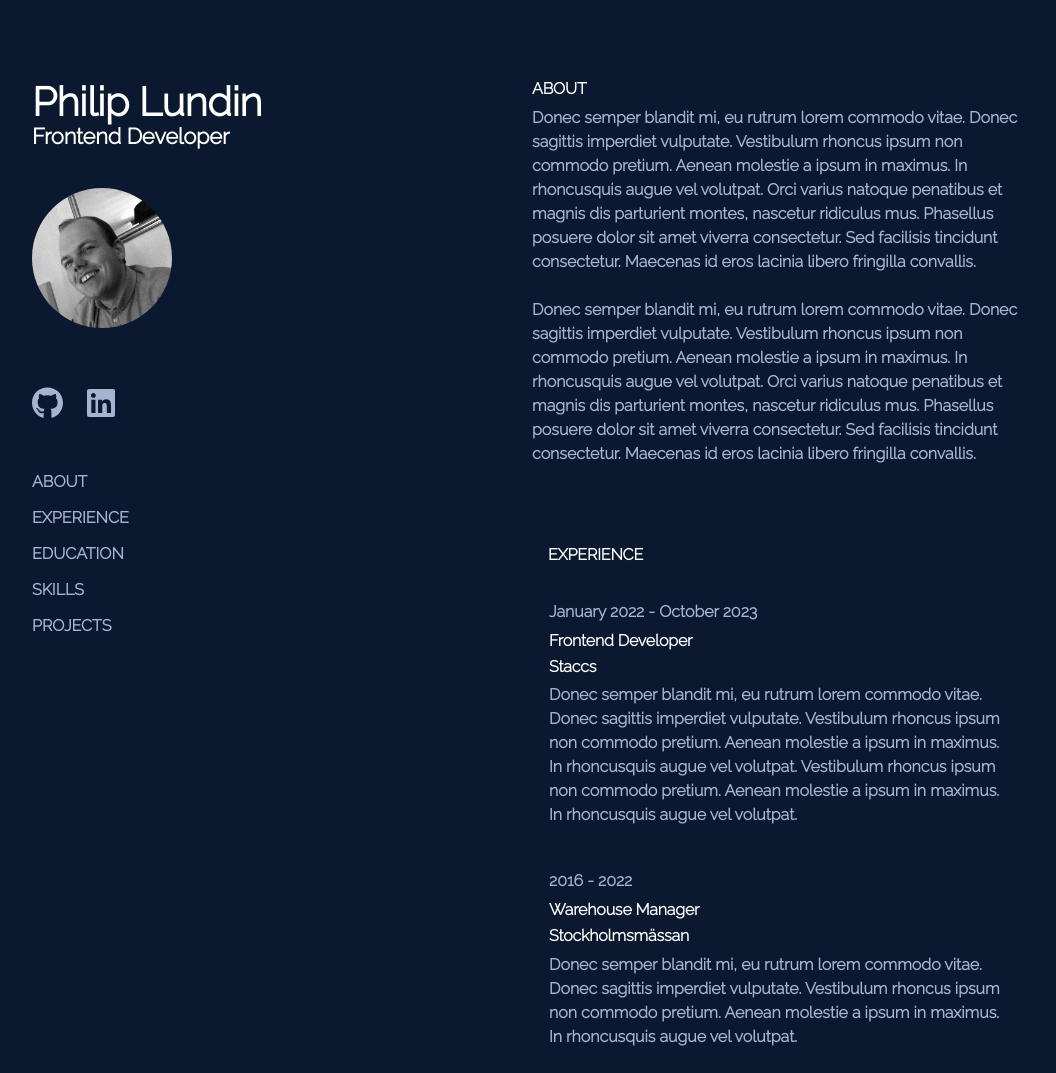
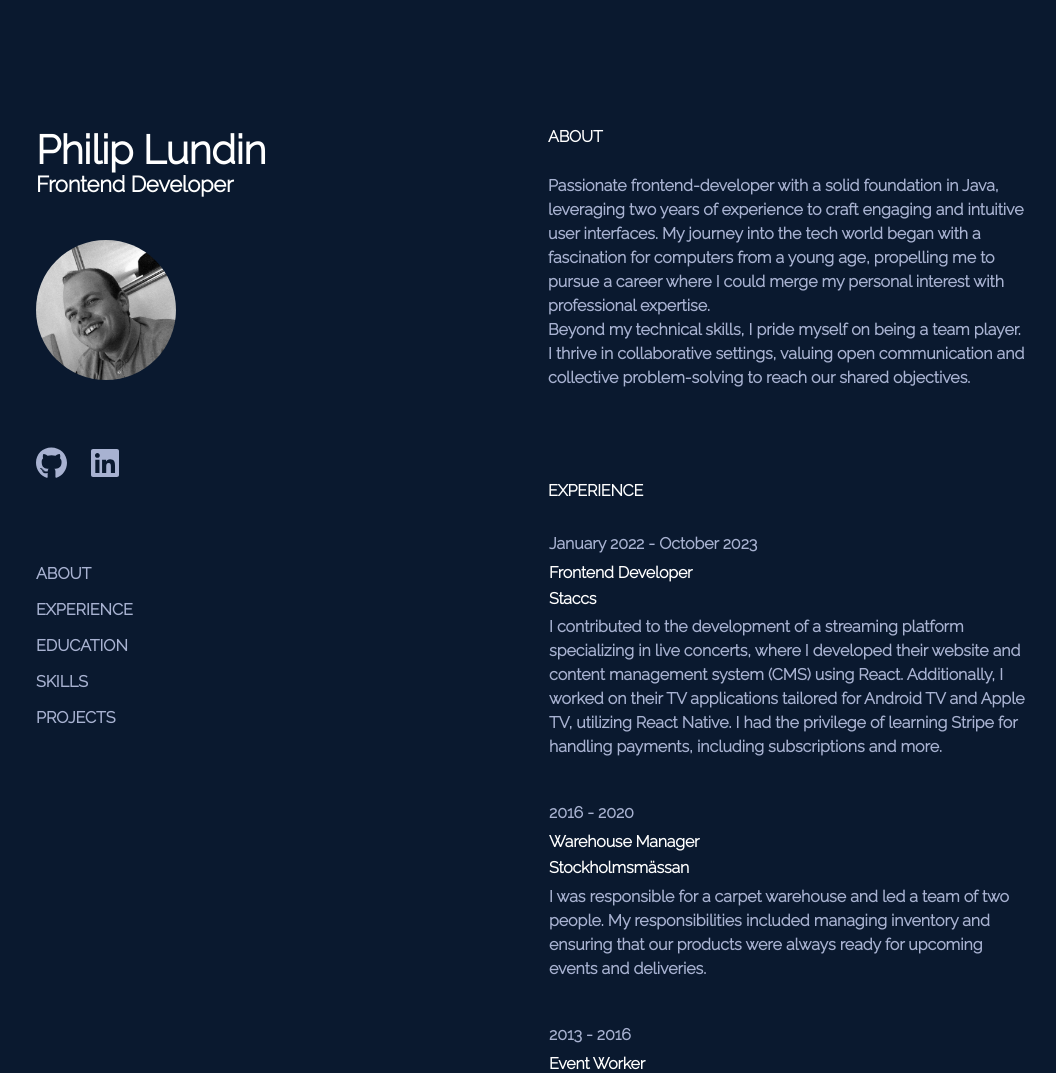
Before and after one commit to philiplundin/portfolio, a Gatsby site: page / in a window 1280 px wide. Shown: the top 1073 px of the page, without its empty margins (108-1164 px from the left). Built offline with nearby package versions, Linux system fonts and the light colour scheme; Gatsby itself is replaced by a stand-in of ours.

Commit message:
refactor: moved about text to json. updated placeholder texts. style: changed spacing in all sections

```diff
--- /dev/null
+++ b/src/assets/About-text.json
@@ -0,0 +1,4 @@
+{
+    "paragraph1": "Passionate frontend-developer with a solid foundation in Java, leveraging two years of experience to craft engaging and intuitive user interfaces. My journey into the tech world began with a fascination for computers from a young age, propelling me to pursue a career where I could merge my personal interest with professional expertise.",
+    "paragraph2": "Beyond my technical skills, I pride myself on being a team player. I thrive in collaborative settings, valuing open communication and collective problem-solving to reach our shared objectives."
+}
--- a/src/assets/Education-text.json
+++ b/src/assets/Education-text.json
@@ -3,14 +3,14 @@
         "date": "2020 - 2022",
         "role": "Java Developer",
         "institution": "IT-Högskolan",
-        "description": "Donec semper blandit mi, eu rutrum lorem commodo vitae. Donec sagittis imperdiet vulputate. Vestibulum rhoncus ipsum non commodo pretium. Aenean molestie a ipsum in maximus. In rhoncusquis augue vel volutpat.",
+        "description": "During my higher vocational education, I pursued full-time studies focused on preparing for a career as a Java developer. This comprehensive program encompassed a wide range of technologies and methodologies, including Object-Oriented Programming (OOP), Test-Driven Development (TDD), REST API development, agile methodologies, relational databases, microservices architecture, Spring Boot, Java EE, Docker, Maven, as well as JavaScript and Vue.js.",
         "link": "https://www.iths.se/"
     },
     {
         "date": "2010 - 2013",
         "role": "System & Nätverk",
         "institution": "IT-Gymnasiet",
-        "description": "Donec semper blandit mi, eu rutrum lorem commodo vitae. Donec sagittis imperdiet vulputate. Vestibulum rhoncus ipsum non commodo pretium. Aenean molestie a ipsum in maximus. In rhoncusquis augue vel volutpat.",
+        "description": "Swedish high school. Primarily focus on acquiring fundamental skills in networking, HTML, CSS, and introductory Python programming.",
         "link": "https://it-gymnasiet.se"
     }
 ]
--- a/src/assets/Experience-text.json
+++ b/src/assets/Experience-text.json
@@ -3,14 +3,14 @@
         "date": "January 2022 - October 2023",
         "role": "Frontend Developer",
         "institution": "Staccs",
-        "description": "Donec semper blandit mi, eu rutrum lorem commodo vitae. Donec sagittis imperdiet vulputate. Vestibulum rhoncus ipsum non commodo pretium. Aenean molestie a ipsum in maximus. In rhoncusquis augue vel volutpat. Vestibulum rhoncus ipsum non commodo pretium. Aenean molestie a ipsum in maximus. In rhoncusquis augue vel volutpat.",
+        "description": "I contributed to the development of a streaming platform specializing in live concerts, where I developed their website and content management system (CMS) using React. Additionally, I worked on their TV applications tailored for Android TV and Apple TV, utilizing React Native. I had the privilege of learning Stripe for handling payments, including subscriptions and more.",
         "link": "https://staccs.com"
     },
     {
-        "date": "2016 - 2022",
+        "date": "2016 - 2020",
         "role": "Warehouse Manager",
         "institution": "Stockholmsmässan",
-        "description": "Donec semper blandit mi, eu rutrum lorem commodo vitae. Donec sagittis imperdiet vulputate. Vestibulum rhoncus ipsum non commodo pretium. Aenean molestie a ipsum in maximus. In rhoncusquis augue vel volutpat.",
+        "description": "I was responsible for a carpet warehouse and led a team of two people. My responsibilities included managing inventory and ensuring that our products were always ready for upcoming events and deliveries.",
         "link": "https://www.stockholmsmassan.se/"
     },
     {
--- a/src/components/About/About.css
+++ b/src/components/About/About.css
@@ -1,10 +1,16 @@
 .about {
-    padding-top: 5rem;
+    padding: 16px;
+    margin-top: 2rem;
+
+    @media screen and (min-width: 1024px) {
+        margin-top: 7rem;
+
+    }
 }
 
 .about-heading {
     font-size: 14px;
-    margin-bottom: var(--space-2);
+    padding-bottom: 28px;
 
     @media screen and (min-width: 1024px) {
         font-size: 16px;
--- a/src/components/About/About.tsx
+++ b/src/components/About/About.tsx
@@ -1,13 +1,13 @@
 import * as React from "react"
 import './About.css'
-
+import JSONData from '../../assets/About-text.json';
 
 const About: React.FC = () => {
     return (
         <section id='about' className='about'>
             <h3 className='about-heading'>ABOUT</h3>
-            <p className='about-text'>Donec semper blandit mi, eu rutrum lorem commodo vitae. Donec sagittis imperdiet vulputate. Vestibulum rhoncus ipsum non commodo pretium. Aenean molestie a ipsum in maximus. In rhoncusquis augue vel volutpat. Orci varius natoque penatibus et magnis dis parturient montes, nascetur ridiculus mus. Phasellus posuere dolor sit amet viverra consectetur. Sed facilisis tincidunt consectetur. Maecenas id eros lacinia libero fringilla convallis.</p>
-            <p className='about-text'><br/>Donec semper blandit mi, eu rutrum lorem commodo vitae. Donec sagittis imperdiet vulputate. Vestibulum rhoncus ipsum non commodo pretium. Aenean molestie a ipsum in maximus. In rhoncusquis augue vel volutpat. Orci varius natoque penatibus et magnis dis parturient montes, nascetur ridiculus mus. Phasellus posuere dolor sit amet viverra consectetur. Sed facilisis tincidunt consectetur. Maecenas id eros lacinia libero fringilla convallis.</p>
+            <p className='about-text'>{JSONData.paragraph1}</p>
+            <p className='about-text'>{JSONData.paragraph2}</p>
         </section>
     )
 }
--- a/src/components/Content.css
+++ b/src/components/Content.css
@@ -7,15 +7,16 @@
 }
 
 .content-spacing {
+  padding-top: 32px;
+
   @media screen and (min-width: 1024px) {
-    padding-top: 32px;
+    padding-top: 64px;
   }
 }
 
 .content-heading {
   font-size: 14px;
-  margin-top: 32px;
-  padding: 16px;
+  padding: 12px 16px;
 
   @media screen and (min-width: 1024px) {
     font-size: 16px;
@@ -24,8 +25,9 @@
 
 .footer {
   color: '#ffffff';
-  font-size: var(--font-sm);
+  font-size: 14px;
   margin-top: 48px;
+  padding: 16px;
 
   @media screen and (min-width: 1024px) {
     margin-top: 140px;
--- a/src/components/Header.css
+++ b/src/components/Header.css
@@ -7,9 +7,10 @@
     position: -webkit-sticky;
     top: 0;
     left: 0;
-    padding-top: 5rem;
+    padding-top: 7rem;
 
   @media screen and (max-width: 1024px) {
+    padding-top: 3rem;
     position: static;
     height: 100%;
     width: 100%;
--- a/src/components/Links/Links.css
+++ b/src/components/Links/Links.css
@@ -1,5 +1,10 @@
 .links {
-    margin-top: 28px;
+    margin-top: 12px;
+    padding: 16px;
+
+    @media screen and (min-width: 1024px) {
+        margin-top: 28px;
+    }
 }
 
 .link:hover {
--- a/src/components/Nav/Nav.css
+++ b/src/components/Nav/Nav.css
@@ -2,6 +2,7 @@
     display: flex;
     flex-direction: column;
     gap: 12px;
+    padding: 16px;
     width: 100px;
 
     @media screen and (min-width: 1024px) {
--- a/src/components/Profile/Profile.css
+++ b/src/components/Profile/Profile.css
@@ -1,5 +1,6 @@
 .profile {
-    padding: 40px 0 24px;
+    margin-top: 12px;
+    padding: 16px;
 }
 
 .profile-image {
--- a/src/components/Projects/Projects.css
+++ b/src/components/Projects/Projects.css
@@ -5,7 +5,7 @@
     padding: 16px 0;
 
     @media screen and (min-width: 1024px) {
-        padding: 32px 16px;
+        padding: 16px;
     }
 }
 
--- a/src/components/Skills/Skills.css
+++ b/src/components/Skills/Skills.css
@@ -2,7 +2,7 @@
 .icon-list {
     display: flex;
     flex-wrap: wrap;
-    margin-top: 24px;
+    padding-top: 16px;
     justify-content: center;
 }
 
--- a/src/components/Title/Title.css
+++ b/src/components/Title/Title.css
@@ -1,7 +1,11 @@
+.title {
+    padding: 16px;
+}
+
 h1 {
     font-size: 40px;
 }
 
 h2 {
-    font-size: 22px;
+        font-size: 22px;
 }
--- a/src/components/layout.css
+++ b/src/components/layout.css
@@ -5,14 +5,7 @@
   --bg-color: #0A192F;
   --color-heading: #ffffff;
   --color-text: #A8B2D1;
-  /* --color-primary: #7026b9; */
-  --color-code-bg: #fff4db;
-  --color-code: #8a6534;
   --font-sans: 'Raleway', sans-serif;
-  --font-lg: 18px;
-  --font-md: 16px;
-  --font-sm: 14px;
-  --font-sx: 12px;
   --line-height-loose: 1.75;
   --line-height-normal: 1.5;
   --line-height-dense: 1.1;
@@ -58,7 +51,7 @@ body {
   display: flex;
   flex-direction: row;
   margin: auto;
-  max-width: 1000px;
+  max-width: 1024px;
 
   @media screen and (max-width: 1024px) {
     width: 100%;
@@ -99,6 +92,3 @@ ol {
   list-style-image: none;
   list-style: none;
 }
-li {
-
-}
```
